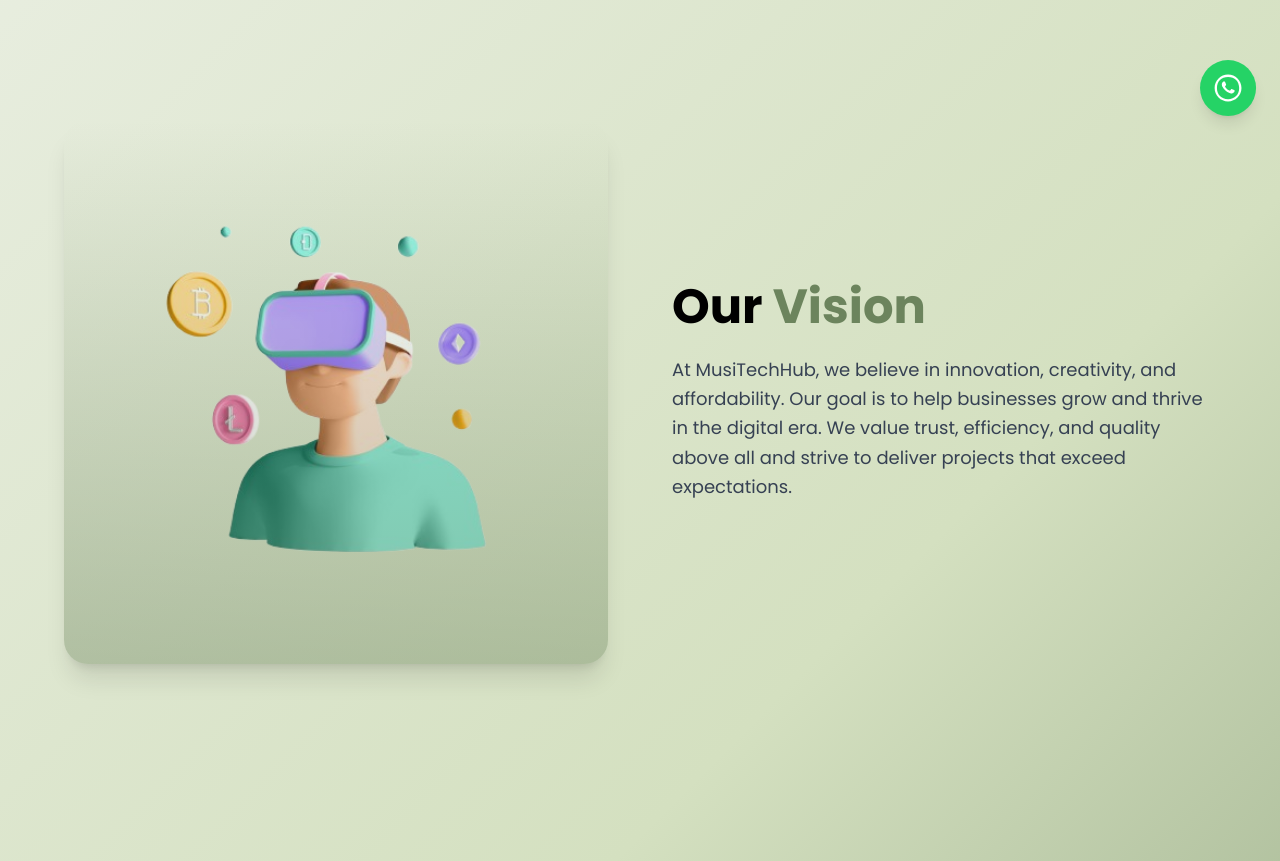
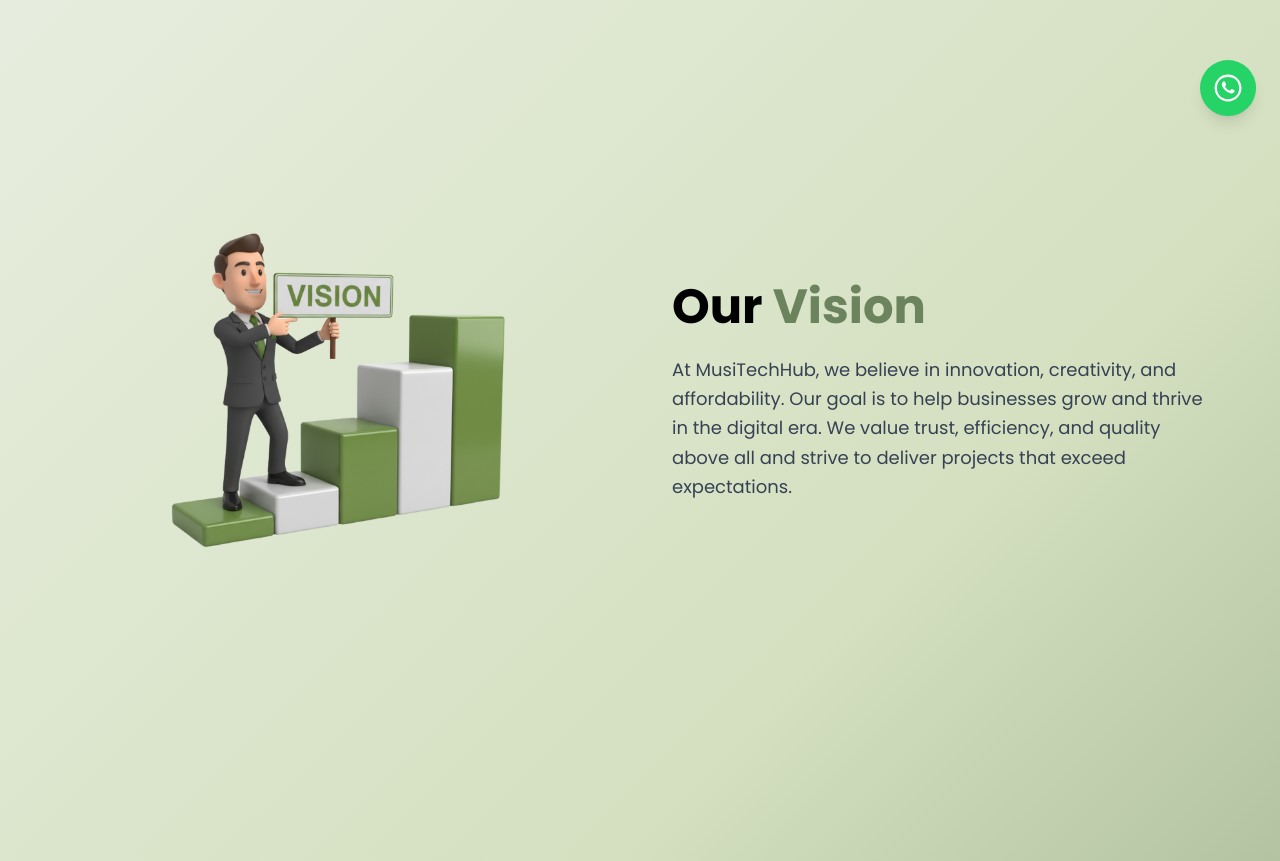
Before and after one commit to Muthu4558/MUSI, a React (Vite) app in the folder client/: page /about in a window 1280 px wide. Shown: the part 660-1521 px from the top of the page. Built offline with nearby package versions, Linux system fonts and the light colour scheme.

Commit message:
vision img added

```diff
--- a/client/src/pages/About.jsx
+++ b/client/src/pages/About.jsx
@@ -48,14 +48,14 @@
             initial={{ opacity: 0, x: -50 }}
             whileInView={{ opacity: 1, x: 0 }}
             viewport={{ once: true }}
-            className="relative rounded-2xl sm:rounded-3xl overflow-hidden shadow-xl group"
+            className="relative rounded-2xl sm:rounded-3xl overflow-hidden group"
           >
             <img
               src={VisionImg}
               alt="Vision illustration"
               className="object-cover w-full h-[250px] sm:h-[350px] md:h-full transform group-hover:scale-105 transition-transform duration-700"
             />
-            <div className="absolute inset-0 bg-gradient-to-t from-[#6c845d]/40 to-transparent"></div>
+            {/* <div className="absolute inset-0 bg-gradient-to-t from-[#6c845d]/40 to-transparent"></div> */}
           </motion.div>
 
           {/* Text */}
```
Also changed, not shown: client/src/assets/vision.png.
